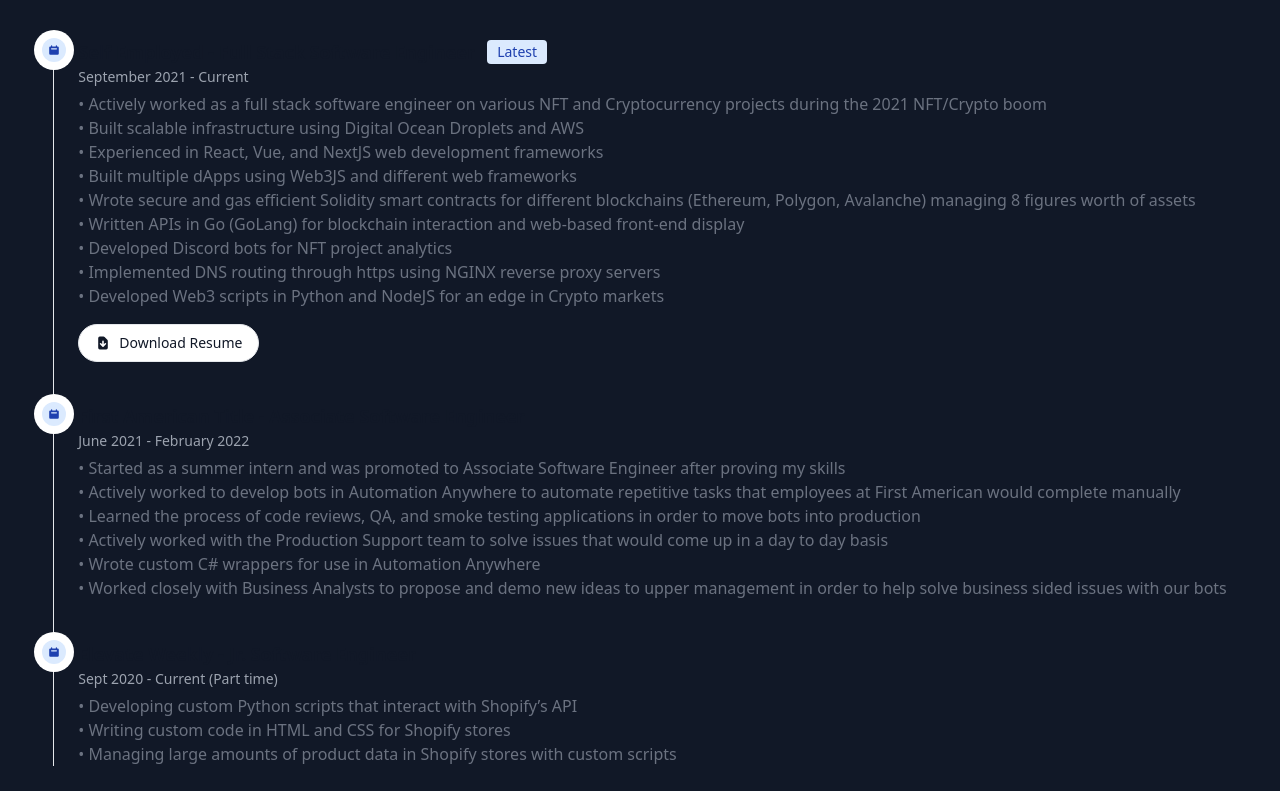
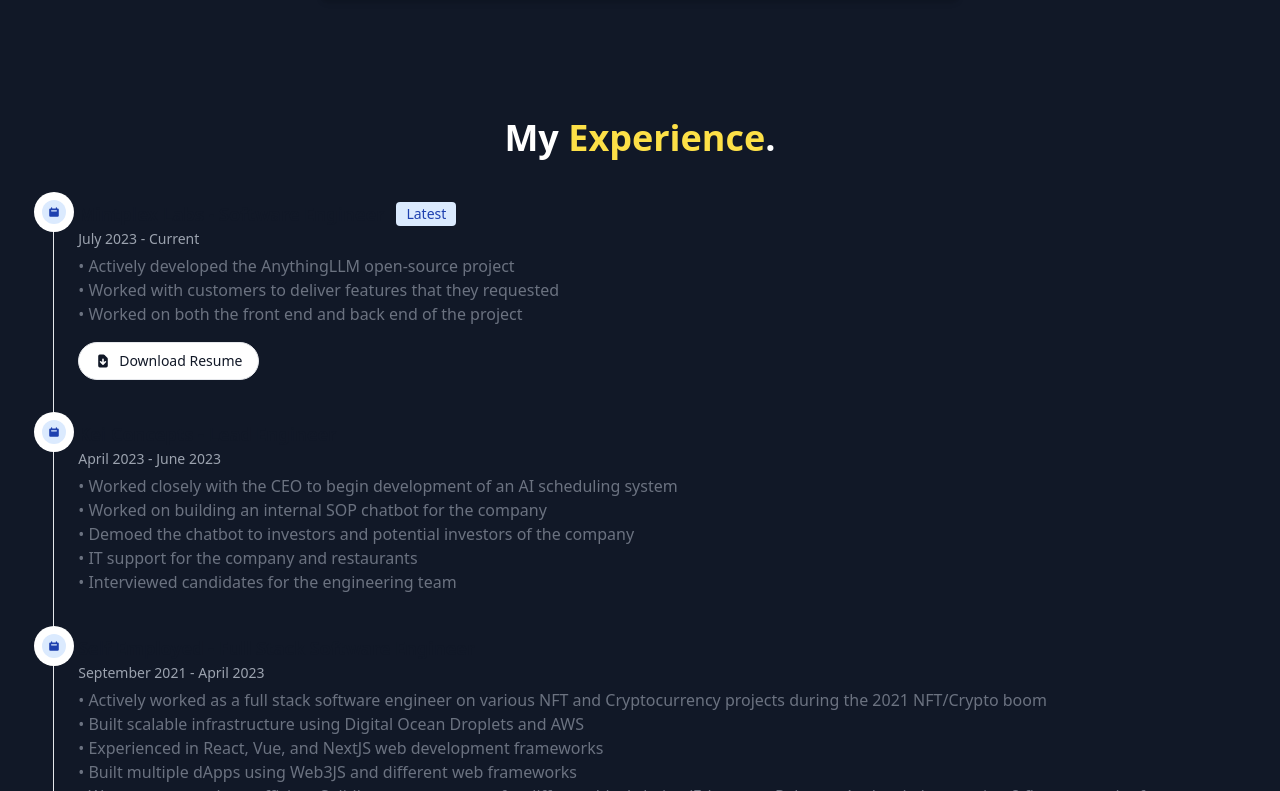
Before and after one commit to shatfield4/sean-portfolio, a Next.js app: page / in a window 1280 px wide. Shown: the part 1729-2520 px from the top of the page. Built offline with nearby package versions, Linux system fonts and the light colour scheme.

Commit message:
updates to portfolio

```diff
--- a/components/Experience.tsx
+++ b/components/Experience.tsx
@@ -1,12 +1,89 @@
-import React from 'react';
+interface ExperienceItem {
+  title: string;
+  company: string;
+  duration: string;
+  description: string[];
+  latest?: boolean;
+  resumeLink?: string;
+}
 
-const Experience = () => {
+const experienceData: ExperienceItem[] = [
+  {
+    title: "Software Engineer",
+    company: "Mintplex Labs",
+    duration: "July 2023 - Current",
+    description: [
+      "Actively developed the AnythingLLM open-source project",
+      "Worked with customers to deliver features that they requested",
+      "Worked on both the front end and back end of the project",
+    ],
+    latest: true,
+    resumeLink: "/SHatfield-Resume.pdf",
+  },
+  {
+    title: "Lead Engineer",
+    company: "Kei Concepts",
+    duration: "April 2023 - June 2023",
+    description: [
+      "Worked closely with the CEO to begin development of an AI scheduling system",
+      "Worked on building an internal SOP chatbot for the company",
+      "Demoed the chatbot to investors and potential investors of the company",
+      "IT support for the company and restaurants",
+      "Interviewed candidates for the engineering team",
+    ],
+    latest: false,
+    resumeLink: "/SHatfield-Resume.pdf",
+  },
+  {
+    title: "Full Stack Software Engineer",
+    company: "Self Employed",
+    duration: "September 2021 - April 2023",
+    description: [
+      "Actively worked as a full stack software engineer on various NFT and Cryptocurrency projects during the 2021 NFT/Crypto boom",
+      "Built scalable infrastructure using Digital Ocean Droplets and AWS",
+      "Experienced in React, Vue, and NextJS web development frameworks",
+      "Built multiple dApps using Web3JS and different web frameworks",
+      "Wrote secure and gas efficient Solidity smart contracts for different blockchains (Ethereum, Polygon, Avalanche) managing 8 figures worth of assets",
+      "Written APIs in Go (GoLang) for blockchain interaction and web-based front-end display",
+      "Developed Discord bots for NFT project analytics",
+      "Implemented DNS routing through https using NGINX reverse proxy servers",
+      "Developed Web3 scripts in Python and NodeJS for an edge in Crypto markets",
+    ],
+    latest: false,
+    resumeLink: "/SHatfield-Resume.pdf",
+  },
+  {
+    title: "Associate Software Engineer",
+    company: "First American Title",
+    duration: "June 2021 - February 2022",
+    description: [
+      "Started as a summer intern and was promoted to Associate Software Engineer after proving my skills",
+      "Actively worked to develop bots in Automation Anywhere to automate repetitive tasks that employees at First American would complete manually",
+      "Learned the process of code reviews, QA, and smoke testing applications in order to move bots into production",
+      "Actively worked with the Production Support team to solve issues that would come up in a day to day basis",
+      "Wrote custom C# wrappers for use in Automation Anywhere",
+      "Worked closely with Business Analysts to propose and demo new ideas to upper management in order to help solve business sided issues with our bots",
+    ],
+  },
+  {
+    title: "Jr. Software Engineer",
+    company: "Elevate Weekly",
+    duration: "Sept 2020 - Current (Part time)",
+    description: [
+      "Developing custom Python scripts that interact with Shopify's API",
+      "Writing custom code in HTML and CSS for Shopify stores",
+      "Managing large amounts of product data in Shopify stores with custom scripts",
+    ],
+  },
+];
+
+export default function Experience() {
   return (
-  <div className='bg-gray-900 flex justify-center'>
-    <div className='mx-10'>
-
+    <div className="bg-gray-900 flex justify-center">
+      <div className="mx-10">
         <ol className="relative border-l border-gray-200 dark:border-gray-700">
-        <li className="mb-10 ml-6">
+          {experienceData.map((experience, index) => (
+            <li key={index} className="mb-10 ml-6">
               <span className="absolute flex items-center justify-center w-6 h-6 bg-blue-100 rounded-full -left-3 ring-8 ring-white dark:ring-gray-900 dark:bg-blue-900">
                 <svg
                   aria-hidden="true"
@@ -23,27 +100,24 @@ const Experience = () => {
                 </svg>
               </span>
               <h3 className="flex items-center mb-1 text-lg font-semibold text-gray-900 dark:text-white">
-            Self Employed - Full Stack Software Engineer{" "}
+                {experience.company} - {experience.title}{" "}
+                {experience.latest && (
                   <span className="bg-blue-100 text-blue-800 text-sm font-medium mr-2 px-2.5 py-0.5 rounded dark:bg-blue-900 dark:text-blue-300 ml-3">
                     Latest
                   </span>
+                )}
               </h3>
               <time className="block mb-2 text-sm font-normal leading-none text-gray-400 dark:text-gray-500">
-            September 2021 - Current
+                {experience.duration}
               </time>
               <ul className="mb-4 text-base font-normal text-gray-500 dark:text-gray-400">
-                <li>• Actively worked as a full stack software engineer on various NFT and Cryptocurrency projects during the 2021 NFT/Crypto boom</li>
-                <li>• Built scalable infrastructure using Digital Ocean Droplets and AWS</li>
-                <li>• Experienced in React, Vue, and NextJS web development frameworks</li>
-                <li>• Built multiple dApps using Web3JS and different web frameworks</li>
-                <li>• Wrote secure and gas efficient Solidity smart contracts for different blockchains (Ethereum, Polygon, Avalanche) managing 8 figures worth of assets</li>
-                <li>• Written APIs in Go (GoLang) for blockchain interaction and web-based front-end display</li>
-                <li>• Developed Discord bots for NFT project analytics</li>
-                <li>• Implemented DNS routing through https using NGINX reverse proxy servers</li>
-                <li>• Developed Web3 scripts in Python and NodeJS for an edge in Crypto markets</li>
+                {experience.description.map((item, itemIndex) => (
+                  <li key={itemIndex}>• {item}</li>
+                ))}
               </ul>
+              {experience.latest && experience.resumeLink && (
                 <a
-            href="/SHatfield-Resume.pdf"
+                  href={experience.resumeLink}
                   className="inline-flex items-center px-4 py-2 text-sm font-medium text-gray-900 bg-white border border-gray-200 rounded-full hover:bg-gray-100 hover:text-blue-700 focus:z-10 focus:ring-4 focus:outline-none focus:ring-gray-200 focus:text-blue-700 dark:bg-gray-800 dark:text-gray-400 dark:border-gray-600 dark:hover:text-white dark:hover:bg-gray-700 dark:focus:ring-gray-700"
                 >
                   <svg
@@ -60,69 +134,11 @@ const Experience = () => {
                   </svg>{" "}
                   Download Resume
                 </a>
+              )}
             </li>
-        <li className="mb-10 ml-6">
-            <span className="absolute flex items-center justify-center w-6 h-6 bg-blue-100 rounded-full -left-3 ring-8 ring-white dark:ring-gray-900 dark:bg-blue-900">
-            <svg
-                aria-hidden="true"
-                className="w-3 h-3 text-blue-800 dark:text-blue-300"
-                fill="currentColor"
-                viewBox="0 0 20 20"
-                xmlns="http://www.w3.org/2000/svg"
-            >
-                <path
-                fillRule="evenodd"
-                d="M6 2a1 1 0 00-1 1v1H4a2 2 0 00-2 2v10a2 2 0 002 2h12a2 2 0 002-2V6a2 2 0 00-2-2h-1V3a1 1 0 10-2 0v1H7V3a1 1 0 00-1-1zm0 5a1 1 0 000 2h8a1 1 0 100-2H6z"
-                clipRule="evenodd"
-                />
-            </svg>
-            </span>
-            <h3 className="mb-1 text-lg font-semibold text-gray-900 dark:text-white">
-            First American Title - Associate Software Engineer
-            </h3>
-            <time className="block mb-2 text-sm font-normal leading-none text-gray-400 dark:text-gray-500">
-            June 2021 - February 2022
-            </time>
-            <ul className='mb-4 text-base font-normal text-gray-500 dark:text-gray-400'>
-                <li>• Started as a summer intern and was promoted to Associate Software Engineer after proving my skills</li>
-                <li>• Actively worked to develop bots in Automation Anywhere to automate repetitive tasks that employees at First American would complete manually</li>
-                <li>• Learned the process of code reviews, QA, and smoke testing applications in order to move bots into production</li>
-                <li>• Actively worked with the Production Support team to solve issues that would come up in a day to day basis</li>
-                <li>• Wrote custom C# wrappers for use in Automation Anywhere</li>
-                <li>• Worked closely with Business Analysts to propose and demo new ideas to upper management in order to help solve business sided issues with our bots</li>
-            </ul>
-        </li>
-        <li className="ml-6">
-            <span className="absolute flex items-center justify-center w-6 h-6 bg-blue-100 rounded-full -left-3 ring-8 ring-white dark:ring-gray-900 dark:bg-blue-900">
-            <svg
-                aria-hidden="true"
-                className="w-3 h-3 text-blue-800 dark:text-blue-300"
-                fill="currentColor"
-                viewBox="0 0 20 20"
-                xmlns="http://www.w3.org/2000/svg"
-            >
-                <path
-                fillRule="evenodd"
-                d="M6 2a1 1 0 00-1 1v1H4a2 2 0 00-2 2v10a2 2 0 002 2h12a2 2 0 002-2V6a2 2 0 00-2-2h-1V3a1 1 0 10-2 0v1H7V3a1 1 0 00-1-1zm0 5a1 1 0 000 2h8a1 1 0 100-2H6z"
-                clipRule="evenodd"
-                />
-            </svg>
-            </span>
-            <h3 className="mb-1 text-lg font-semibold text-gray-900 dark:text-white">
-            Elevate Weekly - Jr. Software Engineer
-            </h3>
-            <time className="block mb-2 text-sm font-normal leading-none text-gray-400 dark:text-gray-500">
-            Sept 2020 - Current (Part time)
-            </time>
-            <ul className='mb-4 text-base font-normal text-gray-500 dark:text-gray-400'>
-                <li>• Developing custom Python scripts that interact with Shopify’s API</li>
-                <li>• Writing custom code in HTML and CSS for Shopify stores</li>
-                <li>• Managing large amounts of product data in Shopify stores with custom scripts</li>
-            </ul>
-        </li>
+          ))}
         </ol>
       </div>
     </div>
   );
-};
-export default Experience;
+}
--- a/components/ExperienceHeading.tsx
+++ b/components/ExperienceHeading.tsx
@@ -1,12 +1,9 @@
-const ExperienceHeading = () => {
+export default function ExperienceHeading() {
   return (
     <div className="text-4xl text-white font-bold leading-tight text-center bg-gray-900">
-        <h1 className="mb-10">
+      <h1 className="pb-10">
         My <span className="text-yellow-300">Experience</span>.
       </h1>
     </div>
   );
-  };
-
-
-  export default ExperienceHeading;
+}
--- a/pages/index.tsx
+++ b/pages/index.tsx
@@ -1,33 +1,37 @@
 // pages/index.tsx
 
-import type { NextPage } from 'next';
-import Experience from '../components/Experience';
-import Hero from '../components/Hero';
-import Navbar from '../components/Navbar';
-import SeanGPT from '../components/SeanGPT';
-import ExperienceHeading from '../components/ExperienceHeading';
-import ParticlesBackground from '../components/ParticlesBackground';
-import Card from '../components/Card';
-import ResponsiveCardGrid from '../components/ResponsiveCardGrid';
-import LogoSlider from '../components/LogoSlider';
-import Footer from '../components/Footer';
+import type { NextPage } from "next";
+import Experience from "../components/Experience";
+import Hero from "../components/Hero";
+import Navbar from "../components/Navbar";
+import SeanGPT from "../components/SeanGPT";
+import ExperienceHeading from "../components/ExperienceHeading";
+import ParticlesBackground from "../components/ParticlesBackground";
+import Card from "../components/Card";
+import ResponsiveCardGrid from "../components/ResponsiveCardGrid";
+import LogoSlider from "../components/LogoSlider";
+import Footer from "../components/Footer";
 
 const Home: NextPage = () => {
   return (
     <div className="flex justify-center flex-col relative">
       <ParticlesBackground />
       <Navbar />
-      <Hero />
-      <LogoSlider />
-      <div id="seangpt">
+      <section id="hero">
+        <Hero />
+      </section>
+      <section id="logo-slider">
+        <LogoSlider />
+      </section>
+      <section id="seangpt">
         <SeanGPT />
-      </div>
+      </section>
       {/* <ResponsiveCardGrid /> */}
-
-      <ExperienceHeading />
-      <Experience />
+      <section id="experience">
+        <ExperienceHeading />
+        <Experience />
+      </section>
       <Footer />
-
     </div>
   );
 };
```
Also changed, not shown: components/Button.tsx (+7 -5 lines), components/Hero.tsx (+12 -16 lines), components/Navbar.tsx (+17 -18 lines). Lines whose indentation alone changed are shown as unchanged.
